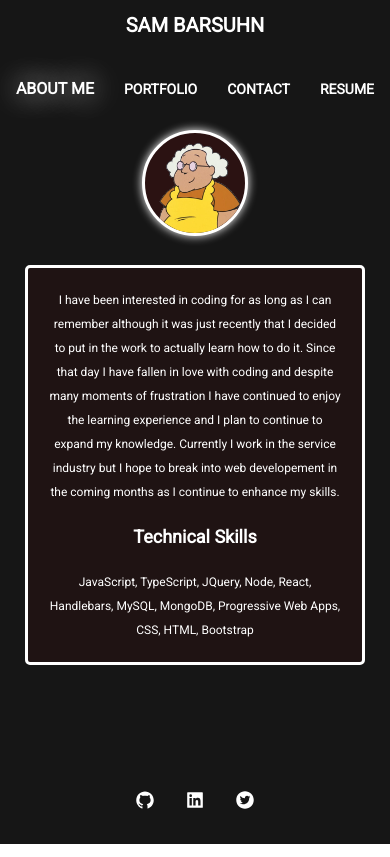
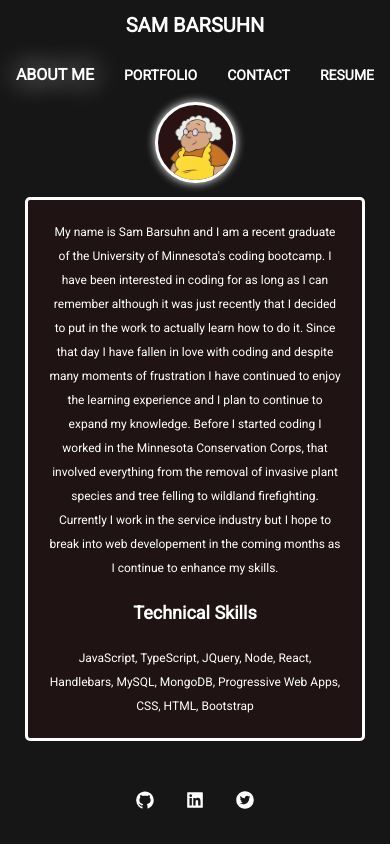
Before and after one commit to SBarsuhn/React-Portfolio, a React (Create React App) app: page /home in a window 390 px wide. Built offline with nearby package versions, Linux system fonts and the light colour scheme.

Commit message:
added a gesture and bio

```diff
--- a/package.json
+++ b/package.json
@@ -6,6 +6,7 @@
     "@testing-library/jest-dom": "^5.16.5",
     "@testing-library/react": "^13.4.0",
     "@testing-library/user-event": "^13.5.0",
+    "framer-motion": "^10.12.16",
     "react": "^18.2.0",
     "react-device-detect": "^2.2.3",
     "react-dom": "^18.2.0",
--- a/src/App.css
+++ b/src/App.css
@@ -349,7 +349,13 @@ transform: scale(1.3) rotate(360deg);
 
 
 
+.pointer {
+  color: white;
+  background-color: transparent;
+  font-size: 20px;
+  align-self: center;
 
+}
 
 
 .image {
@@ -409,6 +415,24 @@ transform: scale(1.3) rotate(360deg);
     width: 95%;
     font-size: 20px;
   }
+
+  .header {
+    margin-bottom: 0px;
+  }
+
+  ul {
+    margin-top: 0px;
+    margin-bottom: 0px;
+  }
+
+  .avatar {
+    width: 100px;
+    height: 100px;
+  }
+
+  .about-card {
+    font-size: 18px;
+  }
 }
 
 @media only screen and (max-width: 545px) {
@@ -422,12 +446,18 @@ transform: scale(1.3) rotate(360deg);
     font-size:12px;
   }
 
+  ul {
+    margin-top: 0px;
+    margin-bottom: 0px;
+  }
+
   .avatar {
-    width: 100px;
-    height: 100px;
+    width: 75px;
+    height: 75px;
   }
 
   .about-card {
+    margin-top: 10px;
     font-weight: normal;
     line-height: normal;
     font-size: 15px;
@@ -457,8 +487,8 @@ transform: scale(1.3) rotate(360deg);
     }
 
     .avatar {
-      width: 100px;
-      height: 100px;
+      width: 75px;
+      height: 75px;
     }
 
     .about-card {
@@ -532,6 +562,11 @@ ul {
   margin-top: 0px;
 }
 
+li {
+  margin-top: 0px;
+  margin-bottom: 10px;
+}
+
   .highlight {
     font-size: 10px;
   }
@@ -542,14 +577,15 @@ ul {
     }
 
     .avatar {
-      width: 100px;
-      height: 100px;
+      width: 75px;
+      height: 75px;
     }
 
     .about-card {
       font-weight: normal;
       line-height: 1.5;
       font-size: 12px;
+      padding: 10px;
       /* width: 75%; */
     }
 
--- a/src/App.js
+++ b/src/App.js
@@ -8,7 +8,8 @@ import Header from './components/header'
 import Home from './components/home'
 import Portfolio from './components/portfolio'
 import Resume from './components/resume'
-import { BrowserRouter, Routes, Route } from 'react-router-dom';
+import { BrowserRouter, Routes, Route} from 'react-router-dom';
+
 
 // Sets up the routing for the site for example when the url ends with /portfolio it will import Portfolio into the page
 function App() {
--- a/src/components/home.js
+++ b/src/components/home.js
@@ -8,7 +8,12 @@ const Home = () => {
      <a target='blank' href='https://github.com/SBarsuhn'><img className='avatar' src={avatar} alt='avatar' /></a>
      <div className='card-container'>
      <div className='about-card'>
-      <div className='about'>I have been interested in coding for as long as I can remember although it was just recently that I decided to put in the work to actually learn how to do it. Since that day I have fallen in love with coding and despite many moments of frustration I have continued to enjoy the learning experience and I plan to continue to expand my knowledge. Currently I work in the service industry but I hope to break into web developement in the coming months as I continue to enhance my skills.</div>
+      <div className='about'>
+        My name is Sam Barsuhn and I am a recent graduate of the University of Minnesota's coding bootcamp.
+        I have been interested in coding for as long as I can remember although it was just recently that I decided to put in the work to actually learn how to do it.
+        Since that day I have fallen in love with coding and despite many moments of frustration I have continued to enjoy the learning experience and I plan to continue to expand my knowledge.
+        Before I started coding I worked in the Minnesota Conservation Corps, that involved everything from the removal of invasive plant species and tree felling to wildland firefighting.
+        Currently I work in the service industry but I hope to break into web developement in the coming months as I continue to enhance my skills.</div>
       <h2>Technical Skills</h2>
       <div>
         JavaScript,
--- a/src/components/imagetrack.js
+++ b/src/components/imagetrack.js
@@ -7,6 +7,8 @@ import S from '../images/S.svg'
 import U from '../images/U.svg'
 import H from '../images/H.svg'
 import N from '../images/N.svg'
+import Pointer from './pointer'
+import { motion, AnimatePresence  } from "framer-motion"
 
 
 
@@ -58,9 +60,12 @@ const ImageTrack = () => {
         },[]);
 
 
-    return (
-        <div className="black">
+            return (
+              <div className="black">
         <div id="imagetrack" className="imagetrack" data-mouse-down-at="0" data-prev-percentage="0">
+            <motion.div className='pointer'>
+              <Pointer key='pointer' />
+          </motion.div>
             <img className="image" src={B} draggable="false" />
     <img className="image" src={A} draggable="false" />
     <img className="image" src={R} draggable="false" />
@@ -68,12 +73,12 @@ const ImageTrack = () => {
     <img className="image" src={U} draggable="false" />
     <img className="image" src={H} draggable="false" />
     <img className="image" src={N} draggable="false" />
-
     <button className="continue"><Link to = '/home'><span className="material-symbols-outlined">
 arrow_forward_ios
 </span></Link></button>
 </div>
 </div>
+
     )
 }
 
--- /dev/null
+++ b/src/components/pointer.js
@@ -0,0 +1,18 @@
+import React from 'react'
+import { motion as m } from "framer-motion"
+
+
+const Pointer = () => {
+
+
+    return (
+    <m.svg
+  initial={{x: 0, opacity: 0}}
+  animate={{x: -200, opacity: 1}}
+  exit={{ x: -250, opacity: 0}}
+  transition={{type:"spring", delay: 1, repeat: Infinity, duration: 3}}
+  stroke="currentColor" fill="currentColor" stroke-width="0" viewBox="0 0 448 512" height="1em" width="1em" xmlns="http://www.w3.org/2000/svg"><path d="M358.182 179.361c-19.493-24.768-52.679-31.945-79.872-19.098-15.127-15.687-36.182-22.487-56.595-19.629V67c0-36.944-29.736-67-66.286-67S89.143 30.056 89.143 67v161.129c-19.909-7.41-43.272-5.094-62.083 8.872-29.355 21.795-35.793 63.333-14.55 93.152l109.699 154.001C134.632 501.59 154.741 512 176 512h178.286c30.802 0 57.574-21.5 64.557-51.797l27.429-118.999A67.873 67.873 0 0 0 448 326v-84c0-46.844-46.625-79.273-89.818-62.639zM80.985 279.697l27.126 38.079c8.995 12.626 29.031 6.287 29.031-9.283V67c0-25.12 36.571-25.16 36.571 0v175c0 8.836 7.163 16 16 16h6.857c8.837 0 16-7.164 16-16v-35c0-25.12 36.571-25.16 36.571 0v35c0 8.836 7.163 16 16 16H272c8.837 0 16-7.164 16-16v-21c0-25.12 36.571-25.16 36.571 0v21c0 8.836 7.163 16 16 16h6.857c8.837 0 16-7.164 16-16 0-25.121 36.571-25.16 36.571 0v84c0 1.488-.169 2.977-.502 4.423l-27.43 119.001c-1.978 8.582-9.29 14.576-17.782 14.576H176c-5.769 0-11.263-2.878-14.697-7.697l-109.712-154c-14.406-20.223 14.994-42.818 29.394-22.606zM176.143 400v-96c0-8.837 6.268-16 14-16h6c7.732 0 14 7.163 14 16v96c0 8.837-6.268 16-14 16h-6c-7.733 0-14-7.163-14-16zm75.428 0v-96c0-8.837 6.268-16 14-16h6c7.732 0 14 7.163 14 16v96c0 8.837-6.268 16-14 16h-6c-7.732 0-14-7.163-14-16zM327 400v-96c0-8.837 6.268-16 14-16h6c7.732 0 14 7.163 14 16v96c0 8.837-6.268 16-14 16h-6c-7.732 0-14-7.163-14-16z"></path>
+  </m.svg>
+  )
+}
+  export default Pointer;
```
Also changed, not shown: 1 other file (tests, documents, lock files or other folders).
